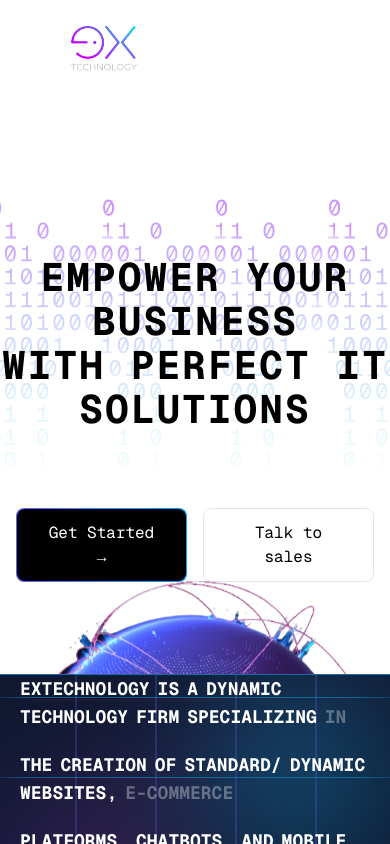
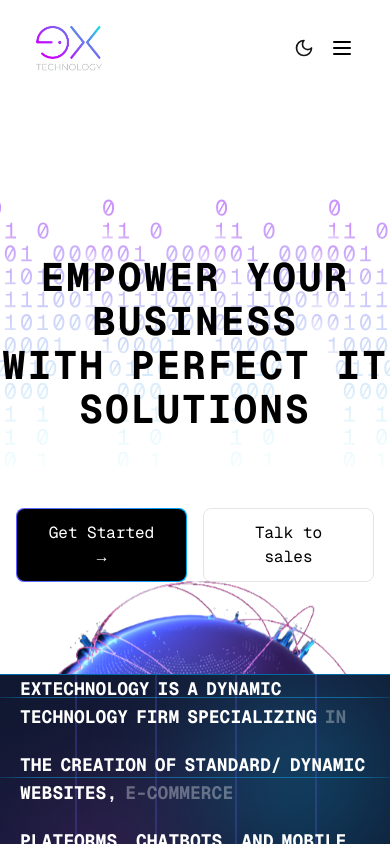
Before and after one commit to extechnology/extechnology, a React (Vite) app: page / in a window 390 px wide. Shown: the top 844 px of the page. Built offline with nearby package versions, Linux system fonts and the light colour scheme.

Commit message:
updated mobile nav

```diff
--- a/src/components/Home/WhyChooseUs.tsx
+++ b/src/components/Home/WhyChooseUs.tsx
@@ -92,7 +92,7 @@ const WhyChooseUs = () => {
               className="space-y-6 absolute"
             >
               <div className="w-[80%] mx-auto">
-                <h1 className="text-4xl md:text-5xl font-bold whitespace-pre-line">
+                <h1 className="text-4xl md:text-5xl pb-3 font-bold whitespace-pre-line">
                   {SlideData[current].title}
                 </h1>
                 <p className="text-xl md:text-2xl max-w-lg">
--- a/src/components/common/Footer.tsx
+++ b/src/components/common/Footer.tsx
@@ -15,7 +15,7 @@ const Footer = () => {
     <div>
       {/* Social bar */}
       <div className="w-full overflow-x-auto flex justify-center whitespace-nowrap border-t border-b border-[#4A1870] bg-[var(--secondary-bg-color)] text-[var(--secondary-text-color)] py-5 no-scrollbar">
-        <div className="inline-flex items-center gap-8">
+        <div className="inline-flex items-center px-5 md:px-0 gap-8">
           {[
             "google",
             "Facebook",
--- a/src/components/common/Navbar.tsx
+++ b/src/components/common/Navbar.tsx
@@ -1,12 +1,25 @@
 import { useState, useEffect } from "react";
-import { User, LogIn, Tag, Home, Sun, Moon } from "lucide-react";
-import { useIsMobile } from "../../hooks/useMobile";
+import { User, LogIn, Tag, Home, Sun, Moon, Menu, X } from "lucide-react";
+// import { useIsMobile } from "../../hooks/useMobile";
 import { Link } from "react-router-dom";
 import { useContext } from "react";
 import { ThemeContext } from "../../context/ThemeContext";
+import { Button } from "@/ui/Button";
 
 const Navbar = () => {
   const [isOpen, setIsOpen] = useState(false);
+
+  const [isMobile, setIsMobile] = useState(window.innerWidth < 768);
+  // const isMobile = useIsMobile();
+
+  useEffect(() => {
+    const handleResize = () => {
+      setIsMobile(window.innerWidth < 768);
+    };
+    window.addEventListener("resize", handleResize);
+    return () => window.removeEventListener("resize", handleResize);
+  }, []);
+
   interface ThemeContextValue {
     darkMode: boolean;
     toggleTheme: () => void;
@@ -14,7 +27,6 @@ const Navbar = () => {
   const [isScrolled, setIsScrolled] = useState(false);
 
   const { darkMode, toggleTheme } = useContext<ThemeContextValue>(ThemeContext);
-  const isMobile = useIsMobile(); // ✅ custom hook for responsiveness
 
   useEffect(() => {
     if (darkMode) {
@@ -65,11 +77,11 @@ const Navbar = () => {
       <div
         className={`transition-all duration-500 ease-in-out  ${
           isScrolled
-            ? "w-[85%] rounded-full  text-[var(--text-color)] bg-[var(--bg-color)] backdrop-blur-lg border border-white/10 shadow-sm bg-opacity-80 shadow-[#9f36f8] transform-gpu"
+            ? "md:w-[85%] w-[94%] rounded-full  text-[var(--text-color)] bg-[var(--bg-color)] backdrop-blur-lg border border-white/10 shadow-sm bg-opacity-80 shadow-[#9f36f8] transform-gpu"
             : "w-full bg-transparent text-[var(--text-color)] transform-gpu"
         }`}
       >
-        <div className="container mx-auto px-4">
+        <div className="container mx-auto md:px-4">
           <div className="flex items-center justify-between py-3">
             {/* Company Logo */}
             <div className="flex items-center justify-center">
@@ -78,14 +90,14 @@ const Navbar = () => {
                   src="/EX_TECHNOLOGY_LOGO-01.png"
                   alt="Exbot Logo"
                   loading="lazy"
-                  className="w-36 h-12  mb-1 object-contain transition-all duration-300 group-hover:scale-110 dark:hidden"
+                  className="md:w-36 pl-4 md:pl-0 h-12  md:mb-1 object-contain transition-all duration-300 group-hover:scale-110 "
                 />
-                <img
+                {/* <img
                   src="/EX_TECHNOLOGY_LOGO-01.png"
                   alt="Exbot Logo"
                   loading="lazy"
                   className="w-36 h-12 mb-1 object-contain transition-all duration-300 group-hover:scale-110 hidden dark:block"
-                />
+                /> */}
               </Link>
             </div>
 
@@ -129,19 +141,45 @@ const Navbar = () => {
               </button>
             </div>
 
-            {/* Mobile Navigation Toggle */}
+            {/* Mobile Navigation Toggle Button */}
+            <div className="flex items-center md:hidden">
+              <button
+                onClick={toggleTheme}
+                className="p-2 rounded-full  hover:bg-white/20 dark:hover:bg-black/20 transition-colors cursor-pointer"
+                aria-label="Toggle dark mode"
+              >
+                {darkMode ? (
+                  <Sun className="w-5 h-5 text-primary" />
+                ) : (
+                  <Moon className="w-5 h-5 text-primary" />
+                )}
+              </button>
+              <Button
+                variant="ghost"
+                size="icon"
+                onClick={() => setIsOpen(!isOpen)}
+                className="mr-3 text-[var(--text-color)]  relative z-50"
+                aria-label="Toggle menu"
+              >
+                {isOpen ? (
+                  <X className="animate-fade-in" />
+                ) : (
+                  <Menu className="animate-fade-in" />
+                )}
+              </Button>
+            </div>
           </div>
 
           {/* Mobile Navigation Menu */}
           {isMobile && (
             <div
-              className={`fixed inset-0 bg-black/90 backdrop-blur-lg flex flex-col justify-center items-center transition-all duration-500 ease-in-out z-40 ${
+              className={`fixed top-0 left-0 w-full h-screen bg-black/90 backdrop-blur-lg flex flex-col justify-center items-center transition-all duration-500 ease-in-out z-40 ${
                 isOpen
                   ? "opacity-100 pointer-events-auto"
                   : "opacity-0 pointer-events-none"
               }`}
             >
-              <nav className="flex flex-col space-y-8 w-full max-w-xs">
+              <nav className="flex flex-col space-y-8 w-full px-4">
                 {navItems.map((item, index) => (
                   <a
                     key={item.label}
--- /dev/null
+++ b/src/ui/Button.tsx
@@ -0,0 +1,44 @@
+import * as React from "react";
+import { cn } from "@/lib/utils"; // classNames utility (can be replaced with `clsx` or your own)
+
+export interface ButtonProps
+  extends React.ButtonHTMLAttributes<HTMLButtonElement> {
+  variant?: "default" | "ghost";
+  size?: "sm" | "md" | "lg" | "icon";
+}
+
+const baseStyles = {
+  default:
+    "inline-flex items-center justify-center rounded-md text-sm font-medium transition-colors focus:outline-none focus:ring-2 focus:ring-offset-2 disabled:opacity-50 disabled:pointer-events-none",
+  variants: {
+    default: "bg-primary text-white hover:bg-primary/90",
+    ghost: "bg-transparent hover:bg-gray-100 dark:hover:bg-gray-800",
+  },
+  sizes: {
+    sm: "h-8 px-3",
+    md: "h-10 px-4",
+    lg: "h-12 px-6",
+    icon: "h-10 w-10 p-2",
+  },
+};
+
+const Button = React.forwardRef<HTMLButtonElement, ButtonProps>(
+  ({ className, variant = "default", size = "md", ...props }, ref) => {
+    return (
+      <button
+        ref={ref}
+        className={cn(
+          baseStyles.default,
+          baseStyles.variants[variant],
+          baseStyles.sizes[size],
+          className
+        )}
+        {...props}
+      />
+    );
+  }
+);
+
+Button.displayName = "Button";
+
+export { Button };
```
